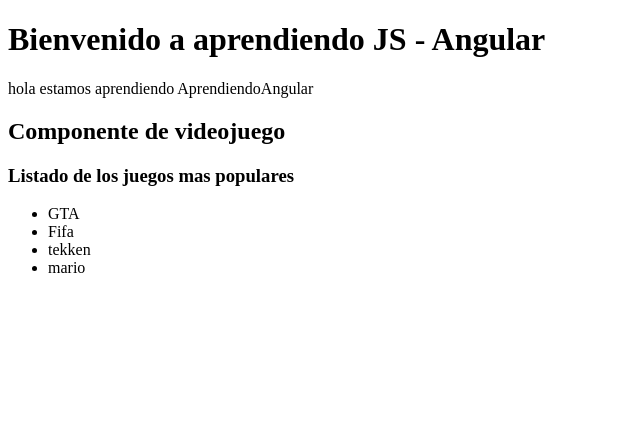
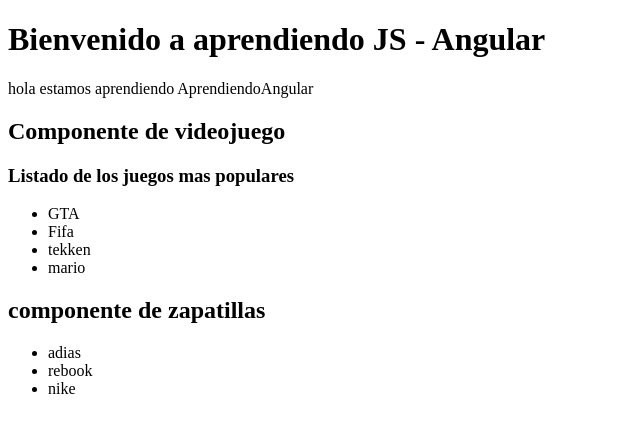
Before and after one commit to Juan-Camilo-Suarez/angular-start, an Angular app in the folder aprendiendo-angular/: page / in a window 1280 px wide. Shown: the top 432 px of the page, without its empty margins (0-640 px from the left). Built offline with nearby package versions, Linux system fonts and the light colour scheme.

Commit message:
multiples componenetes on angular

```diff
--- a/aprendiendo-angular/src/app/app.component.html
+++ b/aprendiendo-angular/src/app/app.component.html
@@ -5,5 +5,6 @@
   <p>hola estamos aprendiendo AprendiendoAngular</p>
   <!--llamada al componente-->
   <videojuego></videojuego>
+  <zapatillas></zapatillas>
 
 </div>
--- a/aprendiendo-angular/src/app/app.module.ts
+++ b/aprendiendo-angular/src/app/app.module.ts
@@ -5,12 +5,15 @@ import { AppRoutingModule } from './app-routing.module';
 import { AppComponent } from './app.component';
 //import mi componente
 import { VideoJuegoComponent } from './video-juego/videojuego.component';
+import { ZapatillasComponent } from './zapatillas/zapatillas.component';
+
 
 @NgModule({
   declarations: [
     AppComponent,
     //incluir el componente exportado
-    VideoJuegoComponent
+    VideoJuegoComponent,
+    ZapatillasComponent
   ],
   imports: [
     BrowserModule,
--- /dev/null
+++ b/aprendiendo-angular/src/app/zapatillas/zapatillas.component.html
@@ -0,0 +1,12 @@
+<h2>{{ titulo }}</h2>
+<ul>
+    <li>
+        adias
+    </li>
+    <li>
+        rebook
+    </li>
+    <li>
+        nike
+    </li>
+</ul>
--- /dev/null
+++ b/aprendiendo-angular/src/app/zapatillas/zapatillas.component.ts
@@ -0,0 +1,9 @@
+import { Component } from "@angular/core";
+
+@Component({
+    selector: "zapatillas",
+    templateUrl: 'zapatillas.component.html'
+})
+export class ZapatillasComponent {
+    public titulo: String = "componente de zapatillas";
+}
```
